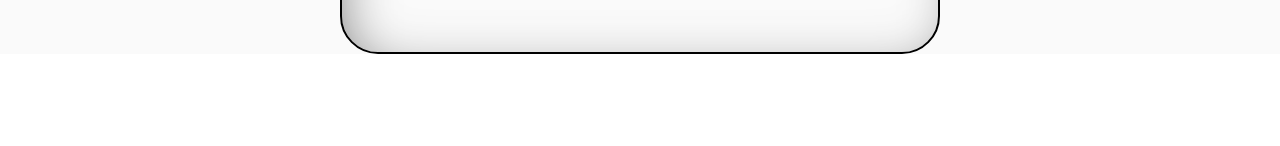
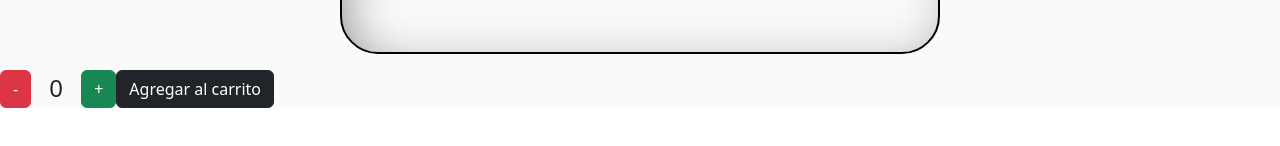
Before and after one commit to MiltonSerravalle/Desafio-1-REACT, a React (Vite) app: page /item/1 in a window 1280 px wide. Shown: the part 342-488 px from the top of the page. Built offline with nearby package versions, Linux system fonts and the light colour scheme.

Commit message:
contador

```diff
--- a/src/components/ItemCount/ItemCount.jsx
+++ b/src/components/ItemCount/ItemCount.jsx
@@ -1,8 +1,34 @@
+import { useState } from "react";
+import "bootstrap/dist/css/bootstrap.min.css";
 
 
-const ItemCount = () => {
+const ItemCount = ({addToCart}) => {
+const [count, setCount] = useState(0);
+
+const handleClick = (value) => {
+  if (count + value >= 0) {
+    setCount(count + value);
+  }
+}
+
+const handleAddToCart = () => {
+  addToCart(count);
+  setCount(0);
+}
+
   return (
-    <div></div>
+    <div className="d-flex mt-3">
+      <button className="btn btn-danger" onClick={() => handleClick(-1)}>
+        -
+      </button>
+      <p className="m-0 font-weight-bold" style={{ fontSize: "1.5em", width: "50px", textAlign: "center" }}>{count}</p>
+      <button className="btn btn-success" onClick={() => handleClick(1)}>
+        +
+      </button>
+      <button className="btn btn-dark ml-3" onClick={handleAddToCart}>
+        Agregar al carrito
+      </button>
+    </div>
   )
 }
 
```
